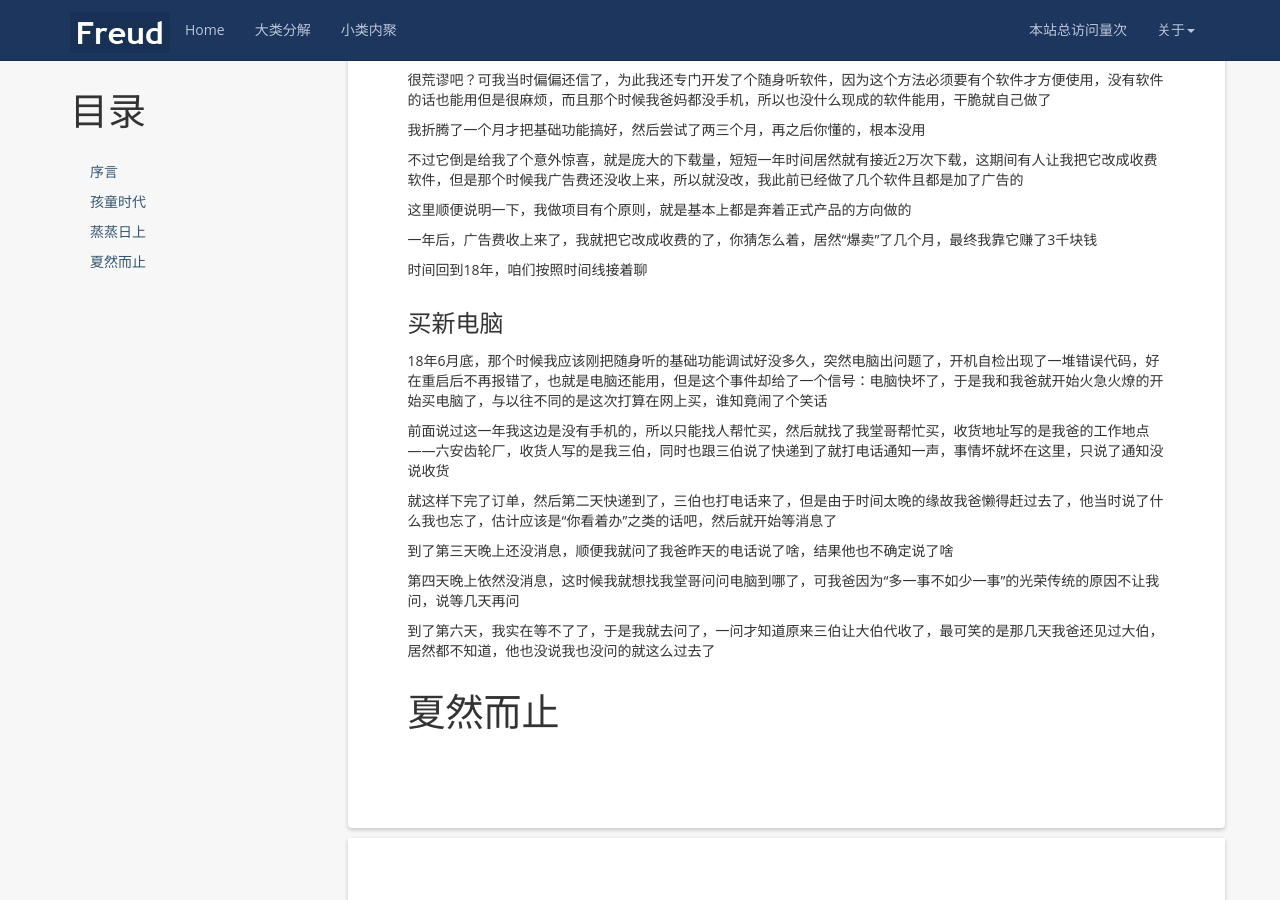
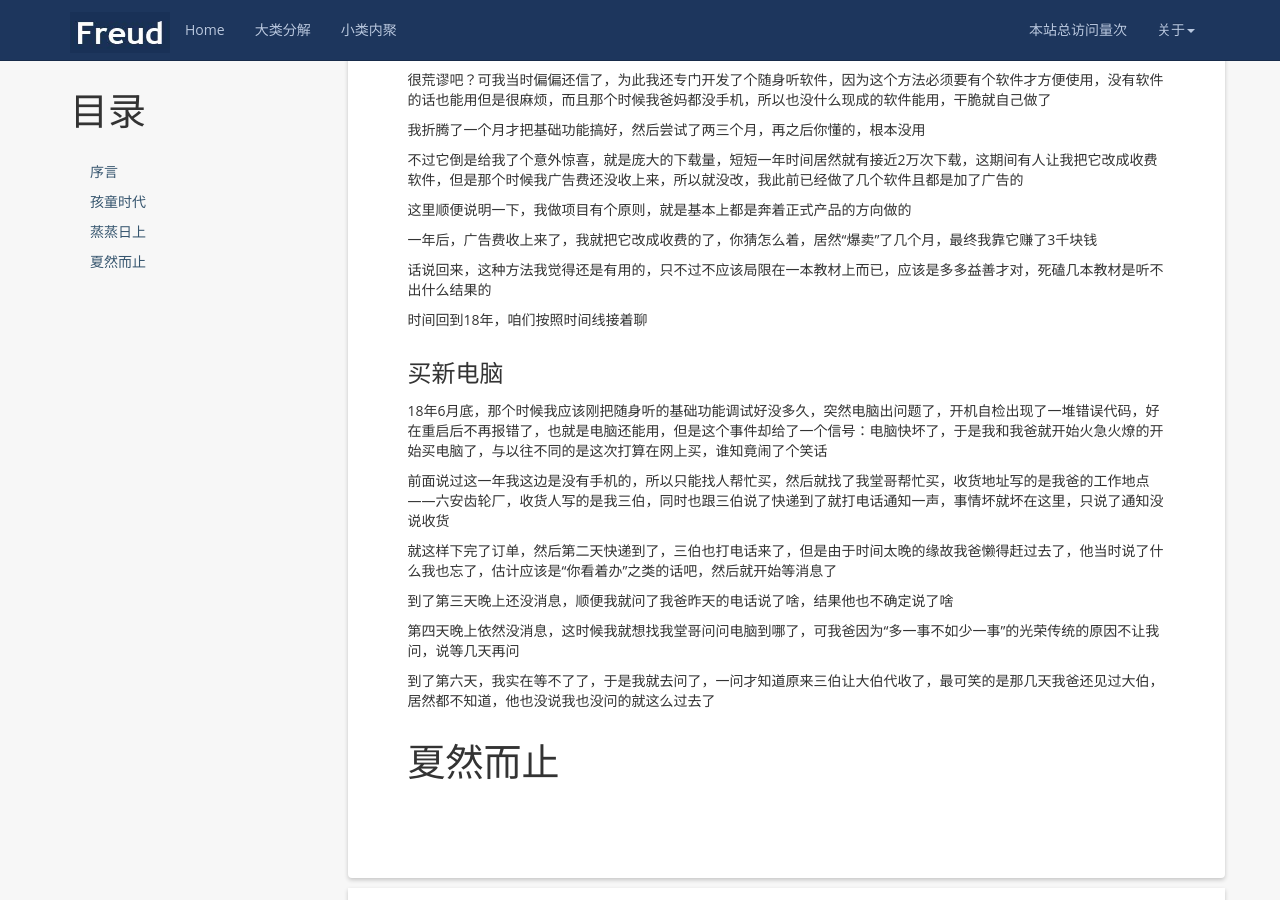
Before and after one commit to kljzndx/My-Blog, a Jekyll site: the page built from _posts/2021-07-07-autobiography.md, in a window 1280 px wide and 900 px high, scrolled down 4200 px. Built offline with Jekyll 4.4.1, drawn with Linux system fonts in a browser that asks for light colours; nearby versions of some CDN libraries; comment, search, counter and statistics services are not loaded.

Commit message:
fixed bug

```diff
--- a/_posts/2021-07-07-autobiography.md
+++ b/_posts/2021-07-07-autobiography.md
@@ -168,6 +168,8 @@ tags: [自传]
 
 一年后，广告费收上来了，我就把它改成收费的了，你猜怎么着，居然“爆卖”了几个月，最终我靠它赚了3千块钱
 
+话说回来，这种方法我觉得还是有用的，只不过不应该局限在一本教材上而已，应该是多多益善才对，死磕几本教材是听不出什么结果的
+
 时间回到18年，咱们按照时间线接着聊
 
 ### 买新电脑
```
